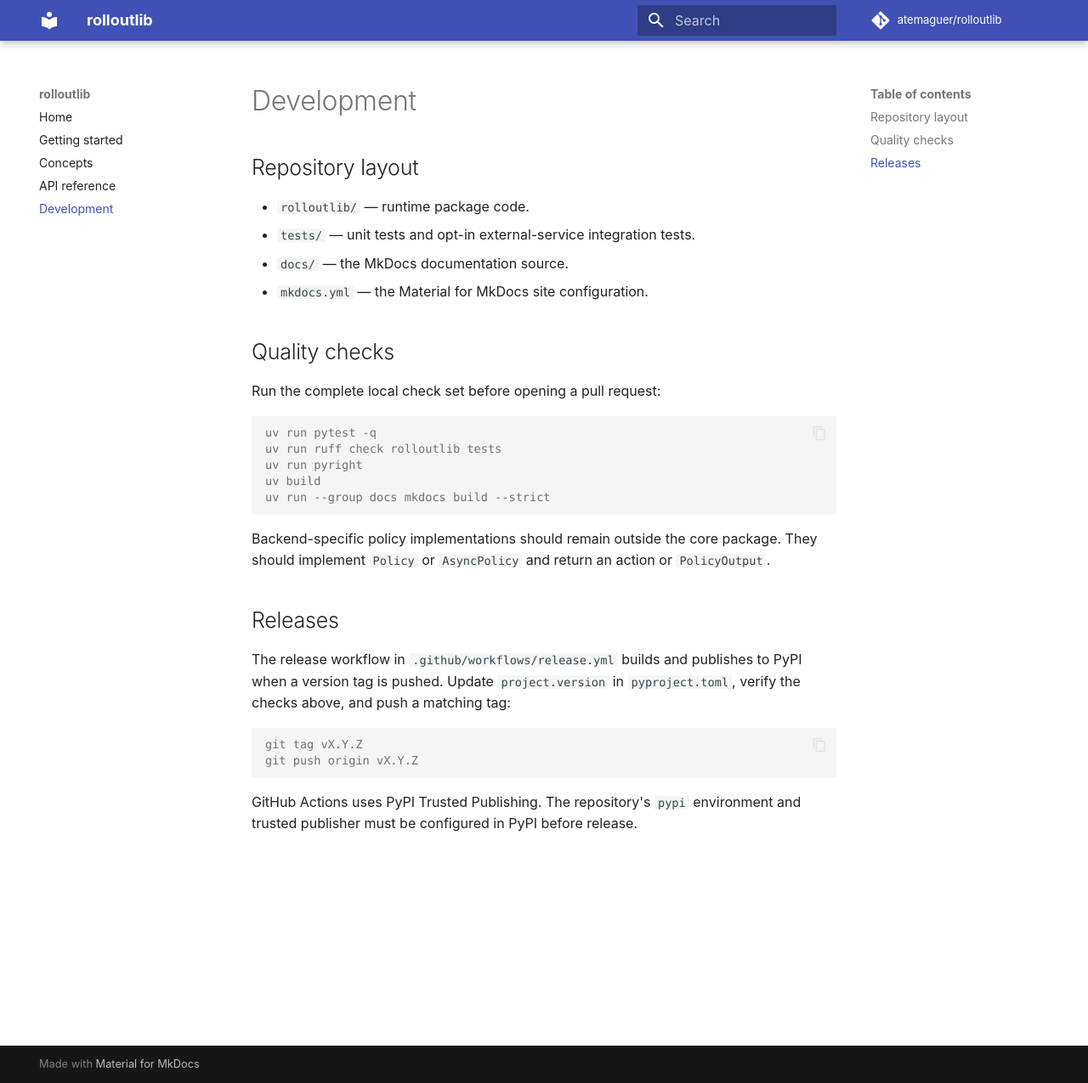
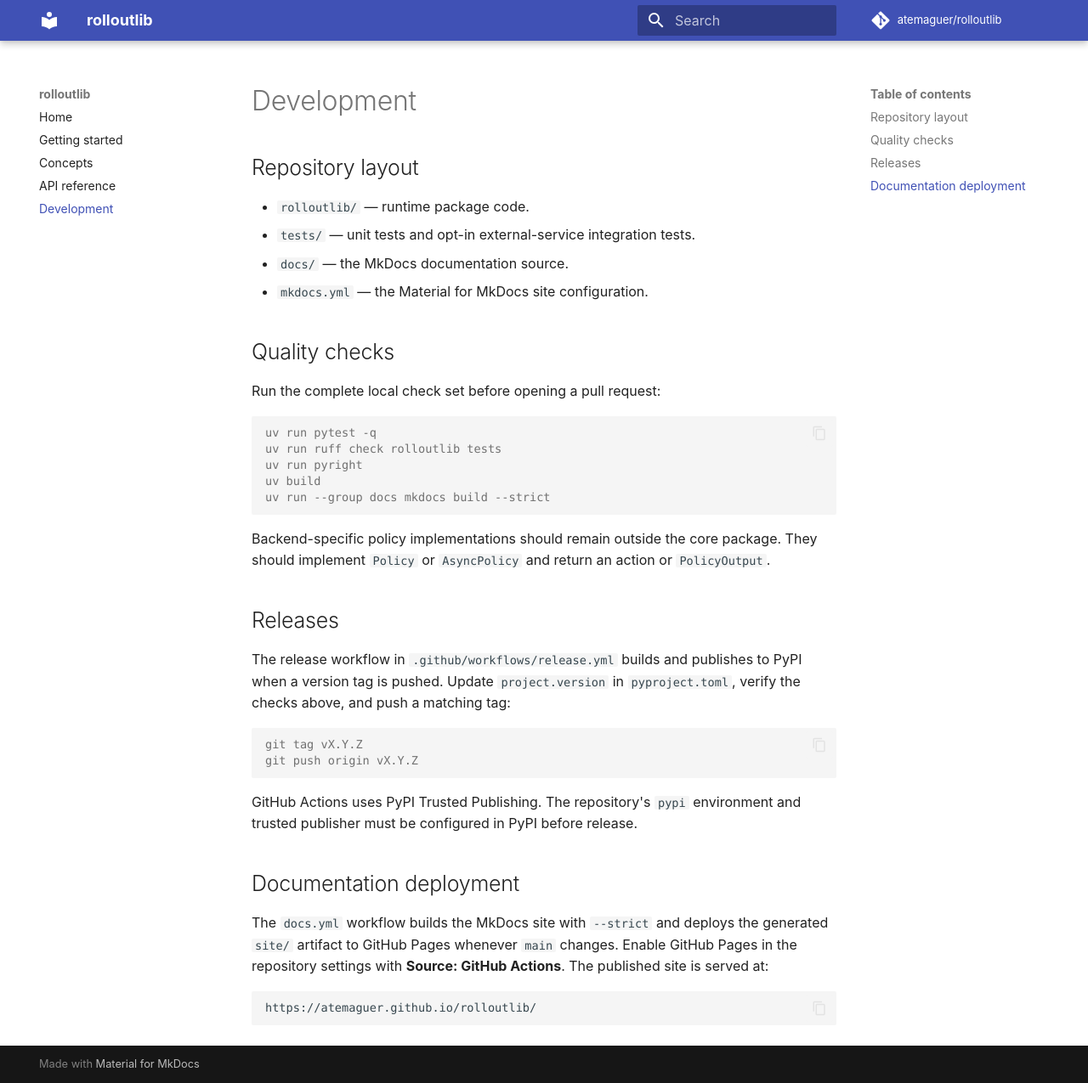
Before and after one commit to atemaguer/rolloutlib, an MkDocs documentation site: the page built from docs/development.md, in a window 1280 px wide and 1275 px high. Shown: the whole window at 85% size. Built offline with MkDocs 1.6.1 and Material for MkDocs 9.7.7, drawn with Linux system fonts in a browser that asks for light colours; comment, search, counter and statistics services are not loaded.

Commit message:
Deploy documentation to GitHub Pages

````diff
--- a/docs/development.md
+++ b/docs/development.md
@@ -36,3 +36,14 @@ git push origin vX.Y.Z
 
 GitHub Actions uses PyPI Trusted Publishing. The repository's `pypi`
 environment and trusted publisher must be configured in PyPI before release.
+
+## Documentation deployment
+
+The `docs.yml` workflow builds the MkDocs site with `--strict` and deploys the
+generated `site/` artifact to GitHub Pages whenever `main` changes. Enable
+GitHub Pages in the repository settings with **Source: GitHub Actions**. The
+published site is served at:
+
+```text
+https://atemaguer.github.io/rolloutlib/
+```
````
Also changed, not shown: 1 other file.
